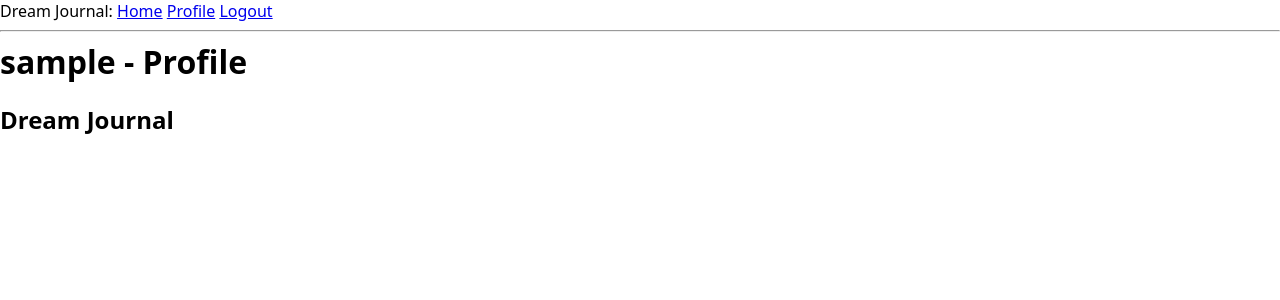
After one commit to caseyjohn47/flask-dream-journal, a Flask app: page /profile/1 in a window 1280 px wide. The commit adds this page. Shown: the top 300 px of the page. Run offline with Flask 2, Linux system fonts and the light colour scheme; the visitor is signed in with stand-in values (Sample User, id 1); data comes from the database, SQL or seed files in the repository; data that the repository does not hold is empty.

Commit message:
Implement very simple profile page

```diff
--- a/app/routes.py
+++ b/app/routes.py
@@ -100,3 +100,11 @@ def register():
         flash('Congratulations, you are now a registered user!')
         return redirect(url_for('login'))
     return render_template('register.html', title='Register', form=form)
+
+
+@app.route('/profile/<int:id>')
+@login_required
+def profile_page(id):
+    this_user = User.query.get_or_404(id)
+    posts = this_user.posts.all()
+    return render_template("profile.html", title='Profile Page', usr=this_user, posts=posts)
--- a/app/templates/base.html
+++ b/app/templates/base.html
@@ -11,6 +11,7 @@
         <div>
             Dream Journal:
             <a href="{{ url_for('index') }}">Home</a>
+            <a href="{{ url_for('profile_page', id = current_user.id) }}">Profile</a>
             {% if current_user.is_anonymous %}
             <a href="{{ url_for('login') }}">Login</a>
             {% else %}
--- /dev/null
+++ b/app/templates/profile.html
@@ -0,0 +1,10 @@
+{% extends "base.html" %}
+
+{% block content %}
+    <h1>{{ current_user.username }} - Profile</h1>
+
+    <h2>Dream Journal</h2>
+    {% for post in posts %}
+    <div><p>Dream from {{ post.timestamp }}: <b>{{ post.body }}</b></p></div>
+    {% endfor %}
+{% endblock %}
```
Also changed, not shown: README.md.
